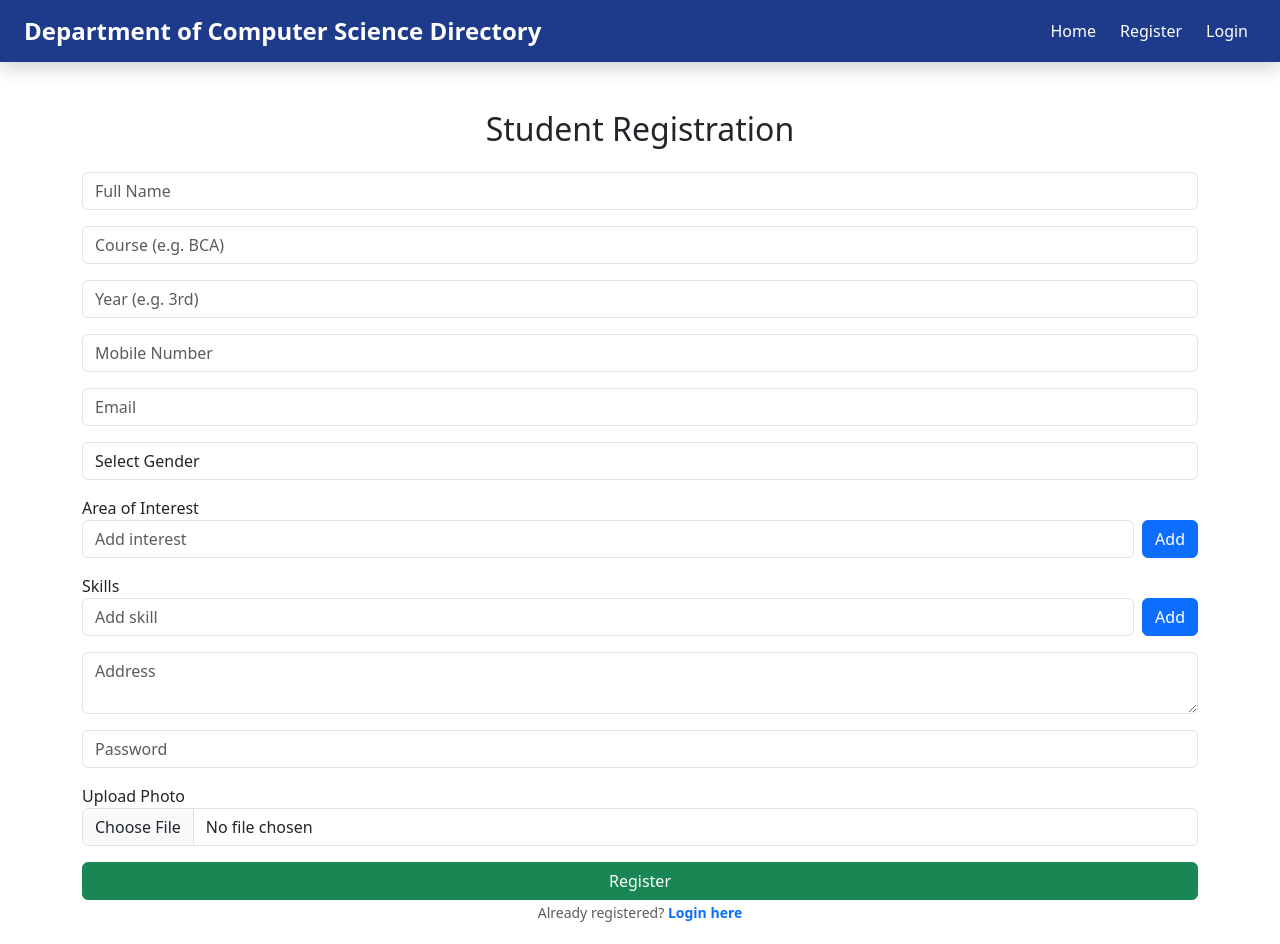
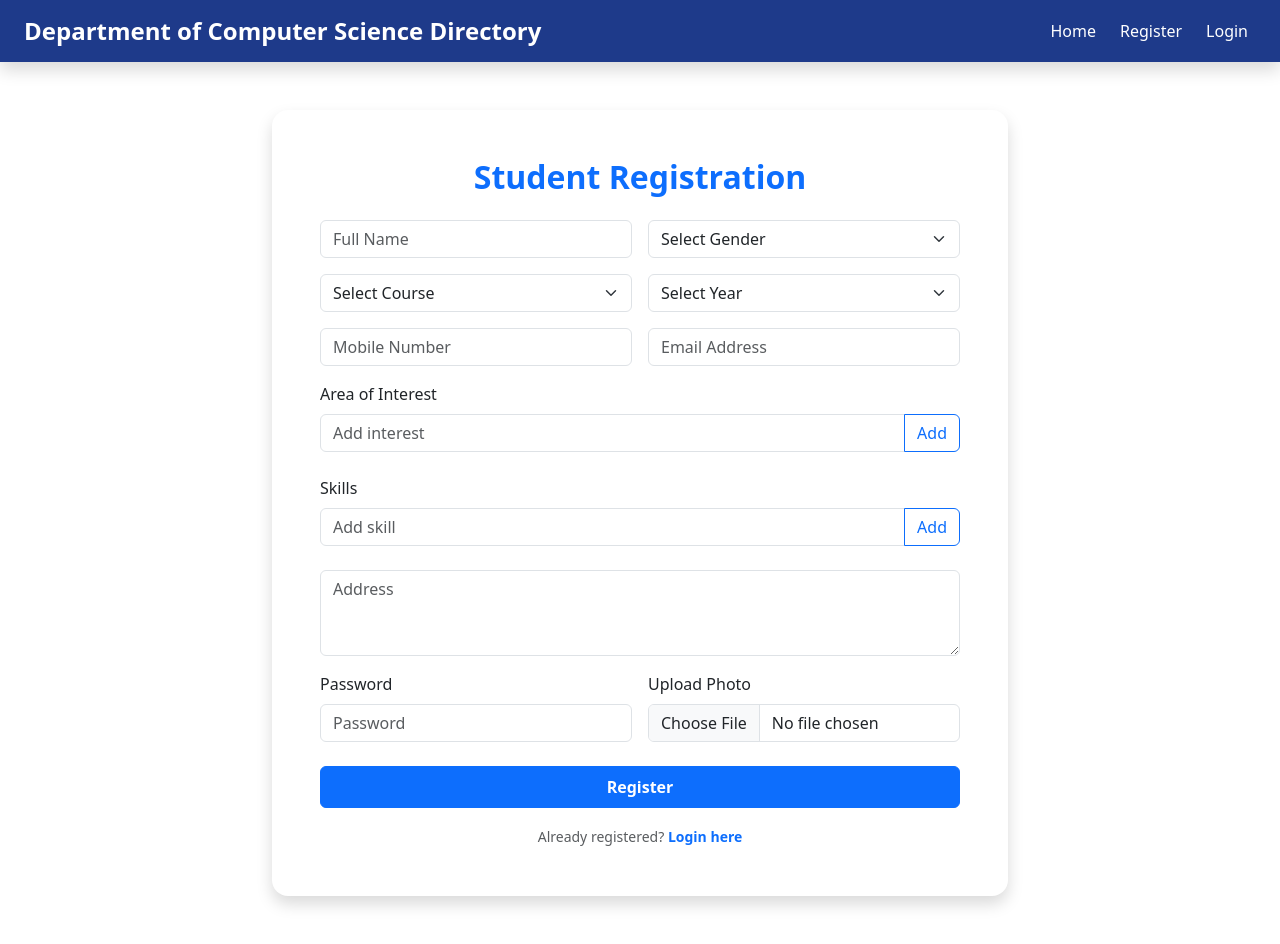
Before and after one commit to Suhani1934/staff-directory-frontend, a React (Vite) app: page /students/register in a window 1280 px wide. Built offline with nearby package versions, Linux system fonts and the light colour scheme.

Commit message:
Add role

```diff
--- a/src/App.css
+++ /dev/null
@@ -1,19 +0,0 @@
-/* Ensure full height */
-html, body, #root {
-  height: 100%;
-  margin: 0;
-  padding: 0;
-}
-
-/* Flexbox layout for the entire app */
-body {
-  display: flex;
-  flex-direction: column;
-}
-
-/* Main content should grow to push footer down */
-#root > .app-wrapper {
-  flex: 1;
-  display: flex;
-  flex-direction: column;
-}
--- a/src/components/StudentRegister.jsx
+++ b/src/components/StudentRegister.jsx
@@ -3,6 +3,7 @@ import { useState } from "react";
 import axios from "axios";
 import { toast } from "react-toastify";
 import { useNavigate, Link } from "react-router-dom";
+import { courses, years } from "../data/course";
 
 const StudentRegister = () => {
   const [formData, setFormData] = useState({
@@ -72,17 +73,24 @@ const StudentRegister = () => {
         form
       );
       toast.success("Student registered successfully");
-      navigate("/alumni/login");
+      navigate("/students/login");
     } catch (err) {
       toast.error(err.response?.data?.message || "Registration failed");
     }
   };
 
   return (
-    <div className="container mt-5">
-      <h2 className="text-center mb-4">Student Registration</h2>
+    <div className="container py-5">
+      <div className="row justify-content-center">
+        <div className="col-lg-10 col-xl-8">
+          <div className="card shadow rounded-4 border-0">
+            <div className="card-body p-4 p-md-5">
+              <h2 className="text-center text-primary mb-4 fw-bold">
+                Student Registration
+              </h2>
               <form onSubmit={handleSubmit} encType="multipart/form-data">
-        <div className="mb-3">
+                <div className="row g-3">
+                  <div className="col-md-6">
                     <input
                       name="name"
                       value={formData.name}
@@ -92,27 +100,53 @@ const StudentRegister = () => {
                       required
                     />
                   </div>
-        <div className="mb-3">
-          <input
+                  <div className="col-md-6">
+                    <select
+                      name="gender"
+                      value={formData.gender}
+                      onChange={handleChange}
+                      className="form-select"
+                      required
+                    >
+                      <option value="">Select Gender</option>
+                      <option>Male</option>
+                      <option>Female</option>
+                      <option>Other</option>
+                    </select>
+                  </div>
+                  <div className="col-md-6">
+                    <select
                       name="course"
                       value={formData.course}
                       onChange={handleChange}
-            className="form-control"
-            placeholder="Course (e.g. BCA)"
+                      className="form-select"
                       required
-          />
+                    >
+                      <option value="">Select Course</option>
+                      {courses.map((course, idx) => (
+                        <option key={idx} value={course}>
+                          {course}
+                        </option>
+                      ))}
+                    </select>
                   </div>
-        <div className="mb-3">
-          <input
+                  <div className="col-md-6">
+                    <select
                       name="year"
                       value={formData.year}
                       onChange={handleChange}
-            className="form-control"
-            placeholder="Year (e.g. 3rd)"
+                      className="form-select"
                       required
-          />
+                    >
+                      <option value="">Select Year</option>
+                      {years.map((year, idx) => (
+                        <option key={idx} value={year}>
+                          {year}
+                        </option>
+                      ))}
+                    </select>
                   </div>
-        <div className="mb-3">
+                  <div className="col-md-6">
                     <input
                       name="mobile"
                       value={formData.mobile}
@@ -122,91 +156,91 @@ const StudentRegister = () => {
                       required
                     />
                   </div>
-        <div className="mb-3">
+                  <div className="col-md-6">
                     <input
                       name="email"
                       type="email"
                       value={formData.email}
                       onChange={handleChange}
                       className="form-control"
-            placeholder="Email"
+                      placeholder="Email Address"
                       required
                     />
                   </div>
-        <div className="mb-3">
-          <select
-            name="gender"
-            value={formData.gender}
-            onChange={handleChange}
-            className="form-control"
-            required
-          >
-            <option value="">Select Gender</option>
-            <option>Male</option>
-            <option>Female</option>
-            <option>Other</option>
-          </select>
-        </div>
 
-        <div className="mb-3">
-          <label>Area of Interest</label>
-          <div className="d-flex">
+                  {/* Area of Interest */}
+                  <div className="col-12">
+                    <label className="form-label">Area of Interest</label>
+                    <div className="input-group">
                       <input
                         value={interestInput}
                         onChange={(e) => setInterestInput(e.target.value)}
-              className="form-control me-2"
+                        className="form-control"
                         placeholder="Add interest"
                       />
                       <button
                         type="button"
                         onClick={addInterest}
-              className="btn btn-primary"
+                        className="btn btn-outline-primary"
                       >
                         Add
                       </button>
                     </div>
-          <ul>
+                    <div className="mt-2 d-flex flex-wrap gap-2">
                       {formData.areaOfInterest.map((item, idx) => (
-              <li key={idx}>{item}</li>
+                        <span
+                          key={idx}
+                          className="badge rounded-pill bg-info text-dark px-3 py-2"
+                        >
+                          {item}
+                        </span>
                       ))}
-          </ul>
+                    </div>
                   </div>
 
-        <div className="mb-3">
-          <label>Skills</label>
-          <div className="d-flex">
+                  {/* Skills */}
+                  <div className="col-12">
+                    <label className="form-label">Skills</label>
+                    <div className="input-group">
                       <input
                         value={skillInput}
                         onChange={(e) => setSkillInput(e.target.value)}
-              className="form-control me-2"
+                        className="form-control"
                         placeholder="Add skill"
                       />
                       <button
                         type="button"
                         onClick={addSkill}
-              className="btn btn-primary"
+                        className="btn btn-outline-primary"
                       >
                         Add
                       </button>
                     </div>
-          <ul>
+                    <div className="mt-2 d-flex flex-wrap gap-2">
                       {formData.skills.map((item, idx) => (
-              <li key={idx}>{item}</li>
+                        <span
+                          key={idx}
+                          className="badge rounded-pill bg-success text-white px-3 py-2"
+                        >
+                          {item}
+                        </span>
                       ))}
-          </ul>
+                    </div>
                   </div>
 
-        <div className="mb-3">
+                  <div className="col-12">
                     <textarea
                       name="address"
                       value={formData.address}
                       onChange={handleChange}
                       className="form-control"
                       placeholder="Address"
+                      rows="3"
                       required
                     />
                   </div>
-        <div className="mb-3">
+                  <div className="col-md-6">
+                    <label className="form-label">Password</label>
                     <input
                       name="password"
                       type="password"
@@ -217,8 +251,8 @@ const StudentRegister = () => {
                       required
                     />
                   </div>
-        <div className="mb-3">
-          <label>Upload Photo</label>
+                  <div className="col-md-6">
+                    <label className="form-label">Upload Photo</label>
                     <input
                       type="file"
                       onChange={(e) => setPhoto(e.target.files[0])}
@@ -227,16 +261,21 @@ const StudentRegister = () => {
                       required
                     />
                   </div>
+                </div>
 
-        <button type="submit" className="btn btn-success w-100">
+                <button
+                  type="submit"
+                  className="btn btn-primary w-100 mt-4 fw-semibold py-2"
+                >
                   Register
                 </button>
-        <div className="text-center">
+
+                <div className="text-center mt-3">
                   <small className="text-muted">
                     Already registered?{" "}
                     <Link
                       to="/students/login"
-                className="text-decoration-none text-primary fw-semibold"
+                      className="text-decoration-none fw-semibold"
                     >
                       Login here
                     </Link>
@@ -244,6 +283,10 @@ const StudentRegister = () => {
                 </div>
               </form>
             </div>
+          </div>
+        </div>
+      </div>
+    </div>
   );
 };
 
--- a/src/data/course.js
+++ b/src/data/course.js
@@ -0,0 +1,2 @@
+export const courses = ["BCA", "MCA", "BIT", "BSC"];
+export const years = ["1st Year", "2nd Year", "3rd Year", "4th Year"];
--- a/src/pages/Login.jsx
+++ b/src/pages/Login.jsx
@@ -1,50 +1,58 @@
-import { useState } from "react";
-import FacultyLogin from "../components/FacultyLogin";
-import AlumniLogin from "../components/AlumniLogin";
-import StudentLogin from "../components/StudentLogin";
+import React, { useState } from "react";
+import axios from "axios";
+import { useNavigate } from "react-router-dom";
+import { toast } from "react-toastify";
 
 const Login = () => {
-  const [userType, setUserType] = useState("");
+  const [formData, setFormData] = useState({ email: "", password: "" });
+  const navigate = useNavigate();
 
-  const handleSelection = (type) => {
-    setUserType(type);
+  const handleChange = (e) => {
+    setFormData({ ...formData, [e.target.name]: e.target.value });
+  };
+
+  const handleSubmit = async (e) => {
+    e.preventDefault();
+    try {
+      const res = await axios.post("https://your-backend-url/api/auth/login", formData);
+      const { token, role } = res.data;
+
+      localStorage.setItem("token", token);
+      toast.success("Login successful!");
+
+      // 🔄 Redirect based on role
+      if (role === "faculty") navigate("/faculty/profile");
+      else if (role === "alumni") navigate("/alumni/profile");
+      else if (role === "student") navigate("/student/profile");
+      else toast.error("Unknown role");
+    } catch (err) {
+      console.log(err);
+      toast.error("Login failed!");
+    }
   };
 
   return (
-    <div className="container py-5">
-      {!userType && (
-        <div className="text-center">
-          <h3 className="mb-4 text-dark fw-bold">Select Login Type</h3>
-          <div className="d-grid gap-3 d-sm-flex justify-content-center">
-            <button
-              className="btn btn-primary px-4 py-2 rounded-pill shadow-sm"
-              onClick={() => handleSelection("faculty")}
-            >
-              Faculty
-            </button>
-            <button
-              className="btn btn-success px-4 py-2 rounded-pill shadow-sm"
-              onClick={() => handleSelection("alumni")}
-            >
-              Alumni
-            </button>
-            <button
-              className="btn btn-warning px-4 py-2 rounded-pill shadow-sm"
-              onClick={() => handleSelection("student")}
-            >
-              Student
-            </button>
-          </div>
-        </div>
-      )}
-
-      {userType && (
-        <div className="mt-4">
-          {userType === "faculty" && <FacultyLogin />}
-          {userType === "alumni" && <AlumniLogin />}
-          {userType === "student" && <StudentLogin />}
-        </div>
-      )}
+    <div className="container mt-5">
+      <h2>Login</h2>
+      <form onSubmit={handleSubmit}>
+        <input
+          name="email"
+          type="email"
+          placeholder="Email"
+          className="form-control mb-2"
+          onChange={handleChange}
+          required
+        />
+        <input
+          name="password"
+          type="password"
+          placeholder="Password"
+          className="form-control mb-3"
+          onChange={handleChange}
+          required
+        />
+        <button type="submit" className="btn btn-primary w-100">Login</button>
+      </form>
     </div>
   );
 };
```
Also changed, not shown: src/App.jsx (+19 -9 lines). Lines whose indentation alone changed are shown as unchanged.
